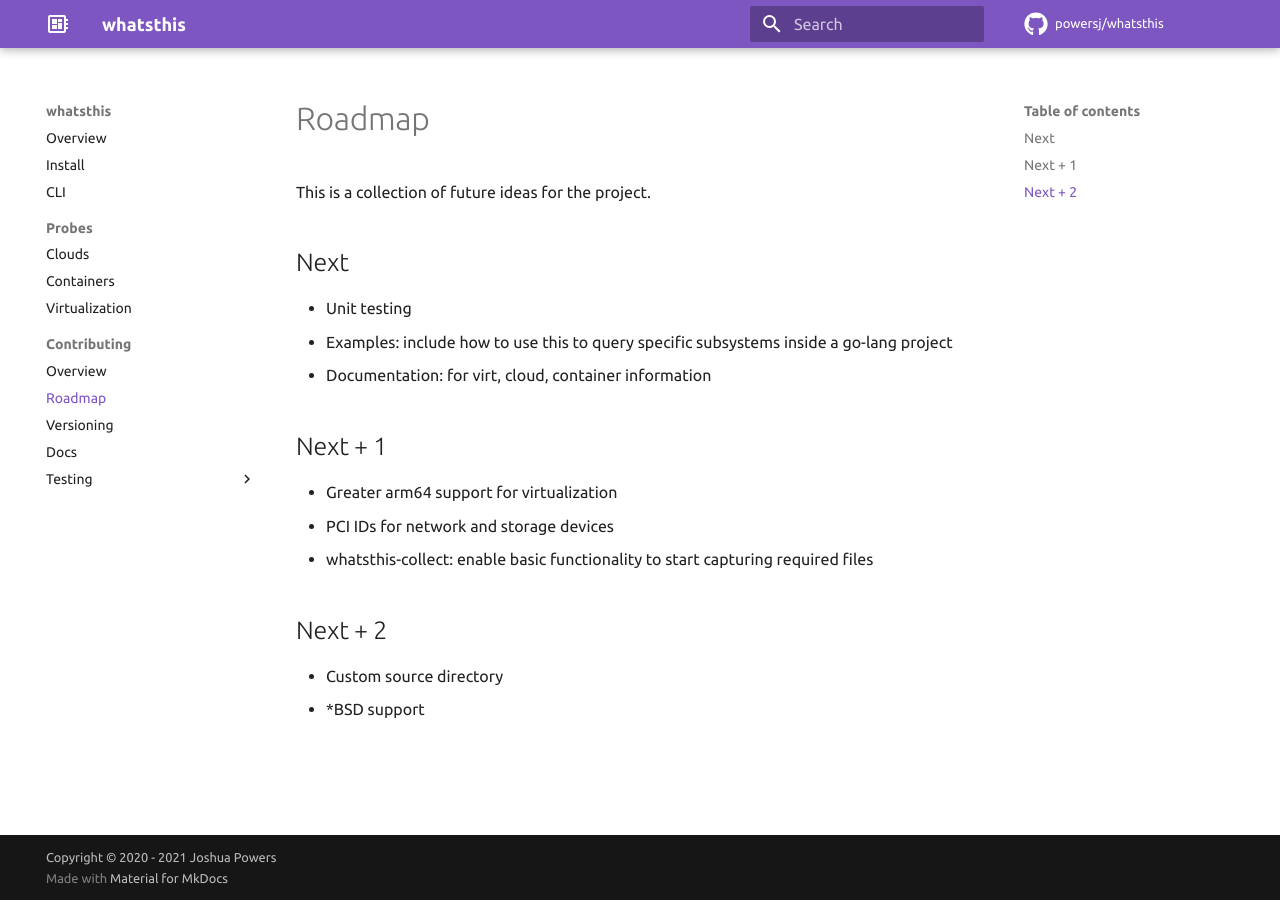
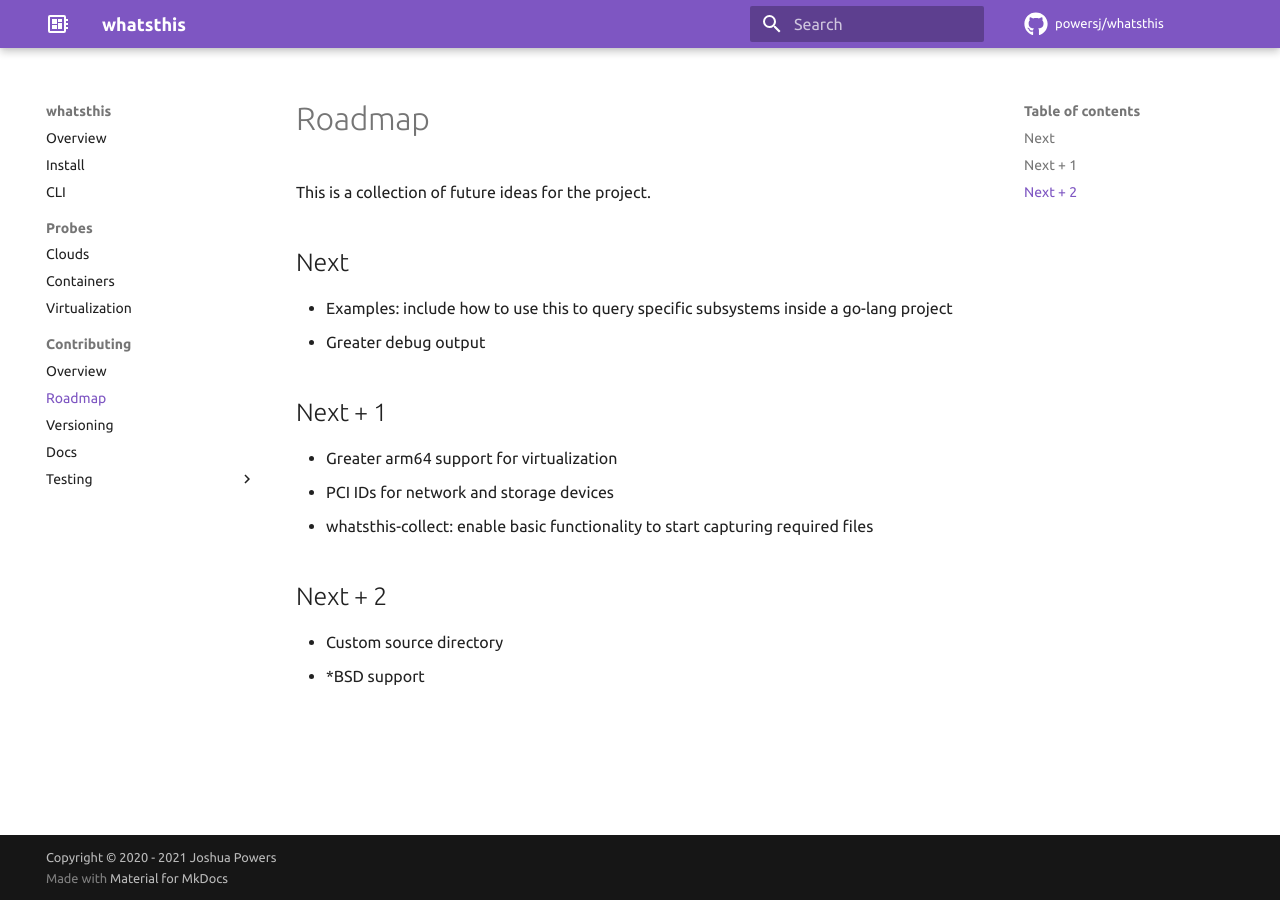
Before and after one commit to powersj/whatsthis, an MkDocs documentation site: the page built from docs/contributing/roadmap.md, in a window 1280 px wide. Built offline with MkDocs 1.6.1 and Material for MkDocs 9.7.7, drawn with Linux system fonts in a browser that asks for light colours; comment, search, counter and statistics services are not loaded.

Commit message:
roadmap: update based on recent commits

```diff
--- a/docs/contributing/roadmap.md
+++ b/docs/contributing/roadmap.md
@@ -4,10 +4,9 @@ This is a collection of future ideas for the project.
 
 ## Next
 
-* Unit testing
 * Examples: include how to use this to query specific subsystems inside a
   go-lang project
-* Documentation: for virt, cloud, container information
+* Greater debug output
 
 ## Next + 1
 
```
